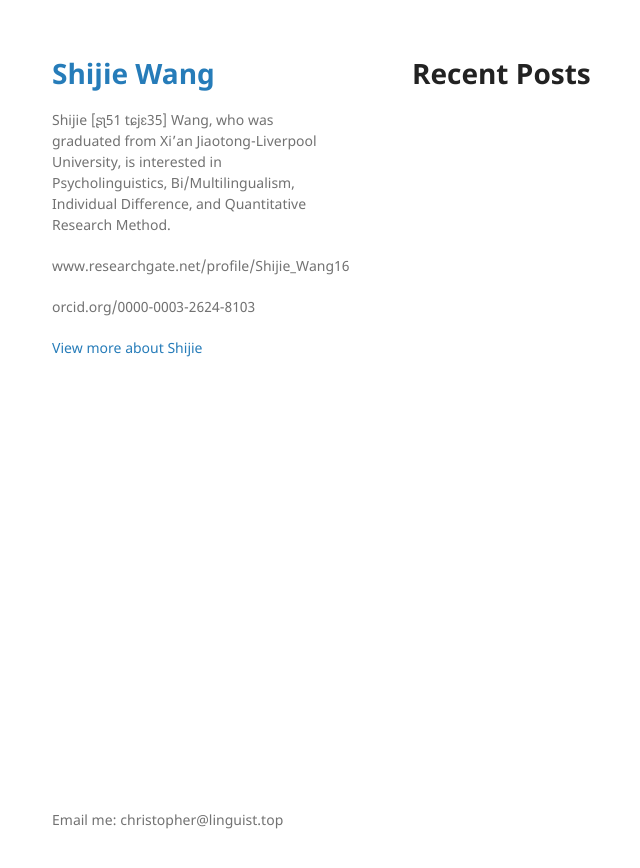
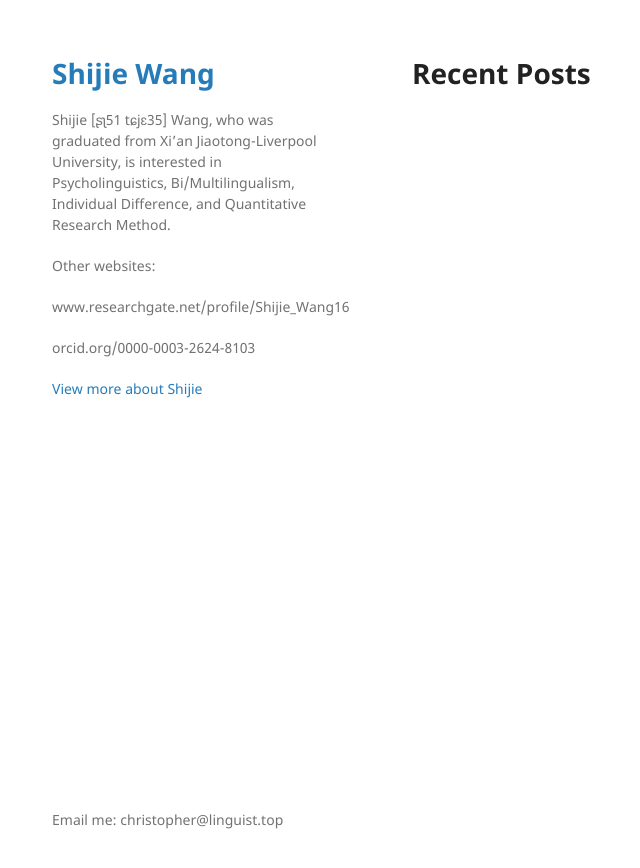
Before and after one commit to ChristopherTLAL/personal-blog, a Jekyll site: the page built from README.md, in a window 1280 px wide. Shown: the top 868 px of the page, without its empty margins (158-798 px from the left). Built offline with Jekyll 4.4.1, drawn with Linux system fonts in a browser that asks for light colours; our own code applies the rules of GitHub Pages for plain Markdown files.

Commit message:
Update _config.yml

```diff
--- a/_config.yml
+++ b/_config.yml
@@ -1,3 +1,3 @@
 theme: jekyll-theme-minimal
 title: Shijie Wang
-description: "Shijie [ʂʅ51 tɕjɛ35] Wang, who was graduated from Xi’an Jiaotong-Liverpool University, is interested in Psycholinguistics, Bi/Multilingualism, Individual Difference, and Quantitative Research Method.<p>www.researchgate.net/profile/Shijie_Wang16</p><p>orcid.org/0000-0003-2624-8103</p>"
+description: "Shijie [ʂʅ51 tɕjɛ35] Wang, who was graduated from Xi’an Jiaotong-Liverpool University, is interested in Psycholinguistics, Bi/Multilingualism, Individual Difference, and Quantitative Research Method.<p>Other websites:</p><p>www.researchgate.net/profile/Shijie_Wang16</p><p>orcid.org/0000-0003-2624-8103</p>"
```
